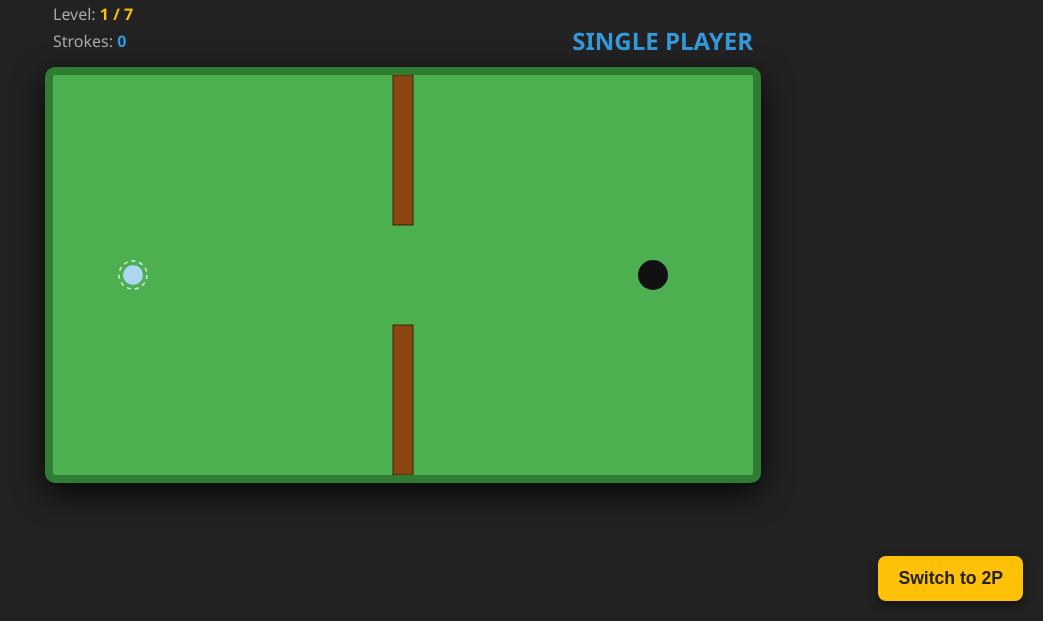
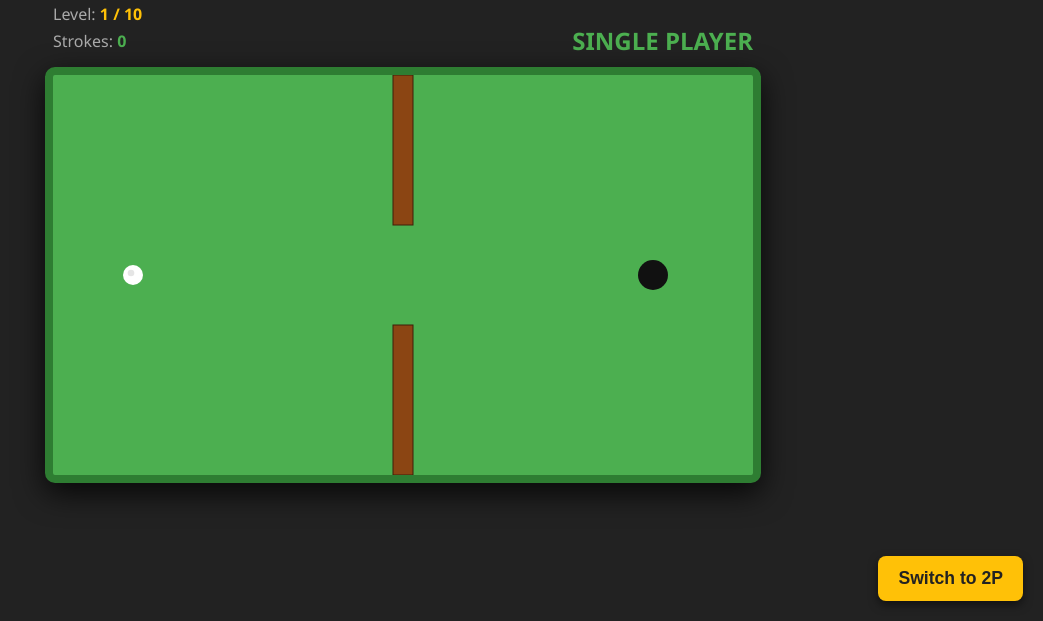
Before and after one commit to MehmetParsH/inogames, a plain HTML site: page OurGames/MiniGolfPro/index.html in a window 1280 px wide. Shown: the part 179-800 px from the top of the page, without its empty margins (237-1280 px from the left). Drawn offline with Linux system fonts and the light colour scheme.

Commit message:
Add files via upload

```diff
--- a/OurGames/MiniGolfPro/index.html
+++ b/OurGames/MiniGolfPro/index.html
@@ -3,7 +3,7 @@
 <head>
     <meta charset="UTF-8">
     <meta name="viewport" content="width=device-width, initial-scale=1.0">
-    <title>Mini Golf Pro - Multiplayer & Mazes</title>
+    <title>Mini Golf Pro - 10 Epic Levels</title>
     <style>
         body {
             display: flex;
@@ -61,10 +61,10 @@
     <div id="ui">
         <div class="stats">
             <h1>Mini Golf Pro</h1>
-            <p>Level: <strong id="levelDisplay" style="color: #FFC107;">1 / 7</strong></p>
-            <p id="strokesDisplay">Strokes: <strong style="color: #3498db;">0</strong></p>
+            <p>Level: <strong id="levelDisplay" style="color: #FFC107;">1 / 10</strong></p>
+            <p id="strokesDisplay">Strokes: <strong style="color: #4CAF50;">0</strong></p>
         </div>
-        <div class="turn-indicator" id="turnDisplay" style="color: #3498db;">Blue's Turn!</div>
+        <div class="turn-indicator" id="turnDisplay" style="color: #4CAF50;">Single Player</div>
     </div>
 
     <div id="gameContainer">
@@ -91,7 +91,7 @@
         const modeBtn = document.getElementById('modeBtn');
 
         let isTwoPlayer = false;
-        let currentPlayer = 0; // 0: Blue, 1: Red
+        let currentPlayer = 0;
         let isDragging = false;
         let mouseX = 0, mouseY = 0;
         let isWin = false;
@@ -102,7 +102,6 @@
         const sandFriction = 0.93;
         const maxDragDistance = 120;
 
-        // Player setups
         let balls = [];
         const hole = { x: 0, y: 0, radius: 15, color: '#111' };
 
@@ -111,65 +110,114 @@
         let sandGrains = [];
         let dustParticles = [];
         let propellers = [];
-        let glassTunnels = [];
 
-        // LEVEL DESIGNS (7 Levels)
+        // TAM 10 ADET BÖLÜM (İLK 5 ESKİ, SON 5 YENİ VE ZOR)
         const levels = [
-            { // Level 1: Basic
+            { // Level 1: Basic (Eski 1)
                 ballStart: { x: 80, y: 200 }, holeStart: { x: 600, y: 200 },
                 obstacles: [ { x: 340, y: 0, width: 20, height: 150 }, { x: 340, y: 250, width: 20, height: 150 } ],
-                sandTraps: [], propellers: [], glassTunnels: []
+                sandTraps: [], propellers: []
             },
-            { // Level 2: Zigzag
+            { // Level 2: Zigzag (Eski 2)
                 ballStart: { x: 80, y: 80 }, holeStart: { x: 600, y: 320 },
                 obstacles: [ { x: 200, y: 0, width: 20, height: 260 }, { x: 450, y: 140, width: 20, height: 260 } ],
-                sandTraps: [], propellers: [], glassTunnels: []
+                sandTraps: [], propellers: []
             },
-            { // Level 3: The Box
+            { // Level 3: The Box (Eski 3)
                 ballStart: { x: 100, y: 200 }, holeStart: { x: 480, y: 200 },
                 obstacles: [
                     { x: 250, y: 0, width: 20, height: 300 }, { x: 380, y: 100, width: 170, height: 20 },
                     { x: 550, y: 100, width: 20, height: 200 }, { x: 380, y: 280, width: 190, height: 20 }
                 ],
-                sandTraps: [], propellers: [], glassTunnels: []
+                sandTraps: [], propellers: []
             },
-            { // Level 4: Sand Traps
+            { // Level 4: Sand Traps (Eski 4)
                 ballStart: { x: 80, y: 200 }, holeStart: { x: 620, y: 200 },
                 obstacles: [ { x: 220, y: 60, width: 20, height: 100 }, { x: 460, y: 240, width: 20, height: 100 } ],
                 sandTraps: [
                     { x: 180, y: 160, width: 120, height: 180 }, { x: 400, y: 60, width: 140, height: 180 }, { x: 280, y: 0, width: 80, height: 80 }
                 ],
-                propellers: [], glassTunnels: []
+                propellers: []
             },
-            { // Level 5: Windmill
+            { // Level 5: Windmill (Eski 5)
                 ballStart: { x: 80, y: 200 }, holeStart: { x: 620, y: 200 },
                 obstacles: [ { x: 340, y: 0, width: 20, height: 80 }, { x: 340, y: 320, width: 20, height: 80 } ],
-                sandTraps: [], glassTunnels: [],
+                sandTraps: [],
                 propellers: [ { x: 350, y: 200, length: 180, width: 20, angle: 0, speed: 0.05 } ]
             },
-            { // Level 6: Giant Tunnels
-                ballStart: { x: 60, y: 200 }, holeStart: { x: 640, y: 200 },
+            { // Level 6: PVC Pipe Intro (YENİ - Boru Labirenti)
+                ballStart: { x: 60, y: 200 }, holeStart: { x: 620, y: 200 },
                 obstacles: [
-                    { x: 200, y: 0, width: 300, height: 155 }, { x: 200, y: 245, width: 300, height: 155 }
+                    { x: 140, y: 140, width: 340, height: 20, type: 'pipe' },
+                    { x: 140, y: 240, width: 340, height: 20, type: 'pipe' },
+                    { x: 250, y: 160, width: 20, height: 80, type: 'pipe' },
+                    { x: 370, y: 160, width: 20, height: 80, type: 'pipe' }
                 ],
-                sandTraps: [], propellers: [],
-                glassTunnels: [ { x: 200, y: 155, width: 300, height: 90 } ]
+                sandTraps: [], propellers: []
             },
-            { // Level 7: Pipe Maze (NEW)
-                ballStart: { x: 50, y: 200 }, holeStart: { x: 640, y: 200 },
+            { // Level 7: Pipe & Propeller Spin (YENİ - Hızlı Pervaneli Boru Geçidi)
+                ballStart: { x: 60, y: 60 }, holeStart: { x: 620, y: 340 },
                 obstacles: [
-                    // Outer walls to form the pipe boundaries
-                    { x: 120, y: 120, width: 440, height: 20 }, // Top outer
-                    { x: 120, y: 260, width: 440, height: 20 }, // Bottom outer
-                    { x: 190, y: 180, width: 300, height: 40 }, // Center block (splits path into top/bottom)
-                    // Inner blocks to create the maze
-                    { x: 260, y: 140, width: 20, height: 40 }, // Blocks top path early
-                    { x: 400, y: 220, width: 20, height: 40 }, // Blocks bottom path late
-                    { x: 340, y: 180, width: 20, height: 40 }  // Central obstacle
+                    { x: 0, y: 150, width: 450, height: 20, type: 'pipe' },
+                    { x: 200, y: 250, width: 500, height: 20, type: 'pipe' }
                 ],
-                sandTraps: [], propellers: [],
-                glassTunnels: [
-                    { x: 120, y: 140, width: 440, height: 120 } // Glass covering the entire maze area
+                sandTraps: [ { x: 50, y: 200, width: 120, height: 150 } ],
+                propellers: [ { x: 520, y: 100, length: 140, width: 18, angle: 0, speed: 0.07 } ]
+            },
+            { // Level 8: Desert Maze (YENİ - Komple Kum ve Boru)
+                ballStart: { x: 50, y: 50 }, holeStart: { x: 640, y: 50 },
+                obstacles: [
+                    { x: 150, y: 0, width: 20, height: 280, type: 'pipe' },
+                    { x: 320, y: 120, width: 20, height: 280, type: 'pipe' },
+                    { x: 500, y: 0, width: 20, height: 280, type: 'pipe' }
+                ],
+                sandTraps: [
+                    { x: 170, y: 200, width: 150, height: 150 },
+                    { x: 340, y: 20, width: 160, height: 150 }
+                ],
+                propellers: []
+            },
+            { // Level 9: BÜYÜK BİRLEŞİM - KISIM 1 (YENİ - Çok Uzun ve Bol Engelli)
+                ballStart: { x: 55, y: 340 }, holeStart: { x: 640, y: 340 },
+                obstacles: [
+                    { x: 130, y: 0, width: 20, height: 280, type: 'pipe' },
+                    { x: 130, y: 260, width: 420, height: 20, type: 'pipe' },
+                    { x: 300, y: 0, width: 20, height: 160, type: 'pipe' },
+                    { x: 440, y: 100, width: 20, height: 180 }, // Ahşap duvar
+                    { x: 550, y: 120, width: 150, height: 20, type: 'pipe' }
+                ],
+                sandTraps: [
+                    { x: 20, y: 50, width: 90, height: 180 },
+                    { x: 170, y: 20, width: 110, height: 110 },
+                    { x: 340, y: 300, width: 180, height: 80 }
+                ],
+                propellers: [
+                    { x: 215, y: 200, length: 110, width: 15, angle: 0, speed: 0.05 },
+                    { x: 620, y: 200, length: 100, width: 15, angle: Math.PI/3, speed: -0.06 }
+                ]
+            },
+            { // Level 10: ULTRA FİNAL BOSS (YENİ - Kusursuz Kombo, Devasa Çember Parkur)
+                ballStart: { x: 60, y: 200 }, holeStart: { x: 350, y: 200 },
+                obstacles: [
+                    // Dış PVC Boru Kare Alanı
+                    { x: 120, y: 60, width: 460, height: 20, type: 'pipe' },
+                    { x: 120, y: 320, width: 460, height: 20, type: 'pipe' },
+                    { x: 120, y: 60, width: 20, height: 280, type: 'pipe' },
+                    { x: 560, y: 60, width: 20, height: 280, type: 'pipe' },
+                    // İç Ahşap Küçük Engeller
+                    { x: 240, y: 150, width: 20, height: 100 },
+                    { x: 440, y: 150, width: 20, height: 100 }
+                ],
+                sandTraps: [
+                    { x: 150, y: 90, width: 120, height: 80 },
+                    { x: 430, y: 230, width: 120, height: 80 },
+                    { x: 300, y: 20, width: 100, height: 40 }
+                ],
+                propellers: [
+                    { x: 350, y: 110, length: 90, width: 14, angle: 0, speed: 0.08 },
+                    { x: 350, y: 290, length: 90, width: 14, angle: Math.PI/2, speed: -0.08 },
+                    { x: 60, y: 80, length: 90, width: 14, angle: 0, speed: 0.04 },
+                    { x: 640, y: 320, length: 90, width: 14, angle: 0, speed: 0.04 }
                 ]
             }
         ];
@@ -188,9 +236,9 @@
                     turnDisplay.style.color = currentPlayer === 0 ? "#3498db" : "#e74c3c";
                 }
             } else {
-                strokesDisplay.innerHTML = `Strokes: <strong style="color: #3498db;">${balls[0].strokes}</strong>`;
+                strokesDisplay.innerHTML = `Strokes: <strong style="color: #4CAF50;">${balls[0].strokes}</strong>`;
                 turnDisplay.innerText = "Single Player";
-                turnDisplay.style.color = "#3498db";
+                turnDisplay.style.color = "#4CAF50";
             }
         }
 
@@ -198,16 +246,16 @@
             const lvl = levels[index];
 
             balls = [
-                { x: lvl.ballStart.x, y: lvl.ballStart.y - (isTwoPlayer ? 15 : 0), radius: 10, vx: 0, vy: 0, color: '#3498db', finished: false, strokes: 0 },
-                { x: lvl.ballStart.x, y: lvl.ballStart.y + (isTwoPlayer ? 15 : 0), radius: 10, vx: 0, vy: 0, color: '#e74c3c', finished: false, strokes: 0 }
+                { x: lvl.ballStart.x, y: lvl.ballStart.y - (isTwoPlayer ? 10 : 0), radius: 10, vx: 0, vy: 0, color: isTwoPlayer ? '#3498db' : 'white', finished: false, inHole: false, scale: 1, strokes: 0, wasInSand: false },
+                { x: lvl.ballStart.x, y: lvl.ballStart.y + (isTwoPlayer ? 10 : 0), radius: 10, vx: 0, vy: 0, color: '#e74c3c', finished: false, inHole: false, scale: 1, strokes: 0, wasInSand: false }
             ];
-            if (!isTwoPlayer) balls[1].finished = true; // Disable red ball in 1P mode
+            if (!isTwoPlayer) balls[1].finished = true;
 
             currentPlayer = 0;
             shotTaken = false;
 
             hole.x = lvl.holeStart.x; hole.y = lvl.holeStart.y;
-            obstacles = lvl.obstacles; sandTraps = lvl.sandTraps; propellers = lvl.propellers; glassTunnels = lvl.glassTunnels;
+            obstacles = lvl.obstacles; sandTraps = lvl.sandTraps; propellers = lvl.propellers;
 
             sandGrains = [];
             for (let sand of sandTraps) {
@@ -233,7 +281,6 @@
             loadLevel(currentLevelIndex);
         }
 
-        // Mouse Interactions
         canvas.addEventListener('mousedown', (e) => {
             if (isWin || shotTaken) return;
             const rect = canvas.getBoundingClientRect();
@@ -241,7 +288,7 @@
 
             let activeBall = balls[currentPlayer];
 
-            if (!activeBall.finished && Math.hypot(clickX - activeBall.x, clickY - activeBall.y) < activeBall.radius * 3 && Math.abs(activeBall.vx) < 0.2 && Math.abs(activeBall.vy) < 0.2) {
+            if (!activeBall.finished && !activeBall.inHole && Math.hypot(clickX - activeBall.x, clickY - activeBall.y) < activeBall.radius * 3 && Math.abs(activeBall.vx) < 0.2 && Math.abs(activeBall.vy) < 0.2) {
                 isDragging = true; activeBall.vx = 0; activeBall.vy = 0;
             }
         });
@@ -296,51 +343,43 @@
         function update() {
             if (isWin) return;
 
-            // Turn Handling
             if (shotTaken) {
                 let allStopped = true;
                 for (let b of balls) {
-                    if (!b.finished && (Math.abs(b.vx) >= 0.05 || Math.abs(b.vy) >= 0.05)) {
+                    if (!b.finished && (Math.abs(b.vx) >= 0.05 || Math.abs(b.vy) >= 0.05 || b.inHole)) {
                         allStopped = false; break;
                     }
                 }
-
                 if (allStopped) {
                     shotTaken = false;
                     if (isTwoPlayer) {
                         let nextPlayer = 1 - currentPlayer;
-                        if (!balls[nextPlayer].finished) {
-                            currentPlayer = nextPlayer;
-                        }
+                        if (!balls[nextPlayer].finished) currentPlayer = nextPlayer;
                     }
                     updateUI();
                 }
             }
 
-            // Sub-Stepping & Physics
             let maxSpeed = 0;
             for (let b of balls) {
-                if (!b.finished) maxSpeed = Math.max(maxSpeed, Math.abs(b.vx), Math.abs(b.vy));
+                if (!b.finished && !b.inHole) maxSpeed = Math.max(maxSpeed, Math.abs(b.vx), Math.abs(b.vy));
             }
             let subSteps = Math.ceil(maxSpeed / 4) || 1;
 
             for (let i = 0; i < subSteps; i++) {
-                // Move Balls
                 for (let b of balls) {
-                    if (b.finished) continue;
+                    if (b.finished || b.inHole) continue;
+
                     b.x += b.vx / subSteps;
                     b.y += b.vy / subSteps;
 
-                    // Edge Collisions
                     if (b.x - b.radius < 0) { b.x = b.radius; b.vx *= -1; }
                     if (b.x + b.radius > canvas.width) { b.x = canvas.width - b.radius; b.vx *= -1; }
                     if (b.y - b.radius < 0) { b.y = b.radius; b.vy *= -1; }
                     if (b.y + b.radius > canvas.height) { b.y = canvas.height - b.radius; b.vy *= -1; }
 
-                    // Wall Collisions
                     for (let obs of obstacles) resolveRectCollision(b, obs.x, obs.y, obs.width, obs.height);
 
-                    // Propeller Physics
                     for (let prop of propellers) {
                         let dx = b.x - prop.x; let dy = b.y - prop.y;
                         let cosA = Math.cos(-prop.angle); let sinA = Math.sin(-prop.angle);
@@ -372,22 +411,17 @@
                     }
                 }
 
-                // Ball to Ball Collision (2 Player Mode)
-                if (isTwoPlayer && !balls[0].finished && !balls[1].finished) {
+                if (isTwoPlayer && !balls[0].finished && !balls[1].finished && !balls[0].inHole && !balls[1].inHole) {
                     let dx = balls[1].x - balls[0].x; let dy = balls[1].y - balls[0].y;
                     let dist = Math.hypot(dx, dy);
                     if (dist < balls[0].radius + balls[1].radius) {
                         let nx = dx / dist; let ny = dy / dist;
                         let dvx = balls[0].vx - balls[1].vx; let dvy = balls[0].vy - balls[1].vy;
                         let p = (dvx * nx + dvy * ny);
-
-                        // Bounce only if moving towards each other
                         if (p > 0) {
                             balls[0].vx -= p * nx; balls[0].vy -= p * ny;
                             balls[1].vx += p * nx; balls[1].vy += p * ny;
                         }
-
-                        // Separate to prevent sticking
                         let overlap = (balls[0].radius + balls[1].radius) - dist;
                         balls[0].x -= (overlap / 2) * nx; balls[0].y -= (overlap / 2) * ny;
                         balls[1].x += (overlap / 2) * nx; balls[1].y += (overlap / 2) * ny;
@@ -395,14 +429,27 @@
                 }
             }
 
-            // Propeller Rotation Update
             for (let prop of propellers) prop.angle += prop.speed;
 
-            // Friction, Sand, and Hole Entry
             let allFinished = true;
             for (let b of balls) {
                 if (b.finished) continue;
                 allFinished = false;
+
+                if (!b.inHole && Math.hypot(b.x - hole.x, b.y - hole.y) < hole.radius) {
+                    b.inHole = true;
+                }
+
+                if (b.inHole) {
+                    b.vx *= 0.5; b.vy *= 0.5;
+                    b.x += (hole.x - b.x) * 0.2;
+                    b.y += (hole.y - b.y) * 0.2;
+                    b.scale *= 0.85;
+                    if (b.scale < 0.1) {
+                        b.scale = 0; b.finished = true;
+                    }
+                    continue;
+                }
 
                 let inSand = false;
                 for (let sand of sandTraps) {
@@ -410,6 +457,18 @@
                         inSand = true; break;
                     }
                 }
+
+                if (inSand && !b.wasInSand && (Math.abs(b.vx) > 1 || Math.abs(b.vy) > 1)) {
+                    for(let k=0; k<15; k++) {
+                        dustParticles.push({
+                            x: b.x, y: b.y,
+                            vx: (Math.random() - 0.5) * 5 + b.vx * 0.5,
+                            vy: (Math.random() - 0.5) * 5 + b.vy * 0.5,
+                            alpha: 1.0, size: Math.random() * 3 + 1.5
+                        });
+                    }
+                }
+                b.wasInSand = inSand;
 
                 b.vx *= (inSand ? sandFriction : normalFriction);
                 b.vy *= (inSand ? sandFriction : normalFriction);
@@ -424,22 +483,14 @@
 
                 if (Math.abs(b.vx) < 0.05) b.vx = 0;
                 if (Math.abs(b.vy) < 0.05) b.vy = 0;
-
-                // Hole Check
-                if (Math.hypot(b.x - hole.x, b.y - hole.y) < hole.radius) {
-                    b.vx = 0; b.vy = 0; b.x = hole.x; b.y = hole.y;
-                    b.finished = true;
-                }
             }
 
-            // Dust Update
             for (let i = dustParticles.length - 1; i >= 0; i--) {
                 let p = dustParticles[i];
                 p.x += p.vx; p.y += p.vy; p.alpha -= 0.05;
                 if (p.alpha <= 0) dustParticles.splice(i, 1);
             }
 
-            // Win Condition
             if (allFinished && !isWin) {
                 isWin = true;
                 setTimeout(() => {
@@ -466,7 +517,6 @@
         function draw() {
             ctx.clearRect(0, 0, canvas.width, canvas.height);
 
-            // 1. Sand
             for (let sand of sandTraps) {
                 ctx.fillStyle = '#E5C158'; ctx.fillRect(sand.x, sand.y, sand.width, sand.height);
                 ctx.strokeStyle = '#8B4513'; ctx.lineWidth = 2; ctx.strokeRect(sand.x, sand.y, sand.width, sand.height);
@@ -476,20 +526,33 @@
                 ctx.beginPath(); ctx.arc(grain.x, grain.y, grain.size, 0, Math.PI * 2); ctx.fill();
             }
 
-            // 2. Dust
             for (let p of dustParticles) {
                 ctx.fillStyle = `rgba(240, 215, 140, ${p.alpha})`;
                 ctx.beginPath(); ctx.arc(p.x, p.y, p.size, 0, Math.PI * 2); ctx.fill();
             }
 
-            // 3. Walls / Obstacles
-            ctx.fillStyle = '#8B4513';
             for (let obs of obstacles) {
-                ctx.fillRect(obs.x, obs.y, obs.width, obs.height);
-                ctx.strokeStyle = '#3e1f08'; ctx.lineWidth = 1; ctx.strokeRect(obs.x, obs.y, obs.width, obs.height);
+                if (obs.type === 'pipe') {
+                    ctx.fillStyle = '#f8f9fa';
+                    ctx.fillRect(obs.x, obs.y, obs.width, obs.height);
+                    ctx.strokeStyle = '#ced4da';
+                    ctx.lineWidth = 2;
+                    ctx.strokeRect(obs.x, obs.y, obs.width, obs.height);
+
+                    ctx.fillStyle = '#e9ecef'; ctx.strokeStyle = '#adb5bd'; ctx.lineWidth = 1;
+                    if (obs.width >= obs.height) {
+                        ctx.fillRect(obs.x + 5, obs.y - 3, 12, obs.height + 6); ctx.strokeRect(obs.x + 5, obs.y - 3, 12, obs.height + 6);
+                        ctx.fillRect(obs.x + obs.width - 17, obs.y - 3, 12, obs.height + 6); ctx.strokeRect(obs.x + obs.width - 17, obs.y - 3, 12, obs.height + 6);
+                    } else {
+                        ctx.fillRect(obs.x - 3, obs.y + 5, obs.width + 6, 12); ctx.strokeRect(obs.x - 3, obs.y + 5, obs.width + 6, 12);
+                        ctx.fillRect(obs.x - 3, obs.y + obs.height - 17, obs.width + 6, 12); ctx.strokeRect(obs.x - 3, obs.y + obs.height - 17, obs.width + 6, 12);
+                    }
+                } else {
+                    ctx.fillStyle = '#8B4513'; ctx.fillRect(obs.x, obs.y, obs.width, obs.height);
+                    ctx.strokeStyle = '#3e1f08'; ctx.lineWidth = 1; ctx.strokeRect(obs.x, obs.y, obs.width, obs.height);
+                }
             }
 
-            // 4. Propellers
             for (let prop of propellers) {
                 ctx.save(); ctx.translate(prop.x, prop.y); ctx.rotate(prop.angle);
                 ctx.fillStyle = '#D35400'; ctx.fillRect(-prop.length / 2, -prop.width / 2, prop.length, prop.width);
@@ -497,15 +560,13 @@
                 ctx.restore();
             }
 
-            // 5. Hole
             ctx.beginPath(); ctx.arc(hole.x, hole.y, hole.radius, 0, Math.PI * 2);
             ctx.fillStyle = hole.color; ctx.fill(); ctx.closePath();
 
-            // 6. Aim Line (Dynamic color based on current player)
             let activeBall = balls[currentPlayer];
-            if (isDragging && !activeBall.finished) {
+            if (isDragging && !activeBall.finished && !activeBall.inHole) {
                 ctx.beginPath(); ctx.moveTo(mouseX, mouseY); ctx.lineTo(activeBall.x, activeBall.y);
-                ctx.strokeStyle = currentPlayer === 0 ? 'rgba(52, 152, 219, 0.8)' : 'rgba(231, 76, 60, 0.8)';
+                ctx.strokeStyle = isTwoPlayer ? (currentPlayer === 0 ? 'rgba(52, 152, 219, 0.8)' : 'rgba(231, 76, 60, 0.8)') : 'rgba(255, 255, 255, 0.8)';
                 ctx.lineWidth = 4; ctx.stroke(); ctx.closePath();
 
                 const midX = (mouseX + activeBall.x) / 2, midY = (mouseY + activeBall.y) / 2;
@@ -513,35 +574,27 @@
                 ctx.beginPath(); ctx.moveTo(midX, midY);
                 ctx.lineTo(midX - 12 * Math.cos(angle - Math.PI / 6), midY - 12 * Math.sin(angle - Math.PI / 6));
                 ctx.lineTo(midX - 12 * Math.cos(angle + Math.PI / 6), midY - 12 * Math.sin(angle + Math.PI / 6));
-                ctx.fillStyle = currentPlayer === 0 ? '#3498db' : '#e74c3c'; ctx.fill(); ctx.closePath();
+                ctx.fillStyle = isTwoPlayer ? (currentPlayer === 0 ? '#3498db' : '#e74c3c') : '#FFF'; ctx.fill(); ctx.closePath();
             }
 
-            // 7. Balls
             for (let b of balls) {
                 if (b.finished) continue;
-                ctx.beginPath(); ctx.arc(b.x, b.y, b.radius, 0, Math.PI * 2);
+
+                let drawRadius = Math.max(0.1, b.radius * b.scale);
+
+                ctx.beginPath(); ctx.arc(b.x, b.y, drawRadius, 0, Math.PI * 2);
                 ctx.fillStyle = b.color; ctx.fill();
-                ctx.arc(b.x - 2, b.y - 2, b.radius / 3, 0, Math.PI * 2);
-                ctx.fillStyle = 'rgba(255,255,255,0.6)'; ctx.fill(); ctx.closePath();
 
-                // Highlight active player
-                if (b === activeBall && !shotTaken) {
-                    ctx.beginPath(); ctx.arc(b.x, b.y, b.radius + 4, 0, Math.PI * 2);
+                ctx.beginPath();
+                ctx.arc(b.x - 2 * b.scale, b.y - 2 * b.scale, Math.max(0.1, (b.radius / 3) * b.scale), 0, Math.PI * 2);
+                ctx.fillStyle = b.color === 'white' ? 'rgba(0,0,0,0.1)' : 'rgba(255,255,255,0.6)';
+                ctx.fill(); ctx.closePath();
+
+                if (isTwoPlayer && b === activeBall && !shotTaken && !b.inHole) {
+                    ctx.beginPath(); ctx.arc(b.x, b.y, drawRadius + 4, 0, Math.PI * 2);
                     ctx.strokeStyle = 'rgba(255,255,255,0.8)'; ctx.lineWidth = 1.5; ctx.setLineDash([4, 4]);
                     ctx.stroke(); ctx.setLineDash([]); ctx.closePath();
                 }
-            }
-
-            // 8. Glass Tunnels
-            for (let gt of glassTunnels) {
-                ctx.fillStyle = 'rgba(150, 200, 255, 0.35)';
-                ctx.fillRect(gt.x, gt.y, gt.width, gt.height);
-
-                ctx.strokeStyle = 'rgba(255, 255, 255, 0.6)'; ctx.lineWidth = 2;
-                ctx.beginPath();
-                ctx.moveTo(gt.x, gt.y + 10); ctx.lineTo(gt.x + gt.width, gt.y + 10);
-                ctx.moveTo(gt.x, gt.y + gt.height - 10); ctx.lineTo(gt.x + gt.width, gt.y + gt.height - 10);
-                ctx.stroke();
             }
         }
 
```
